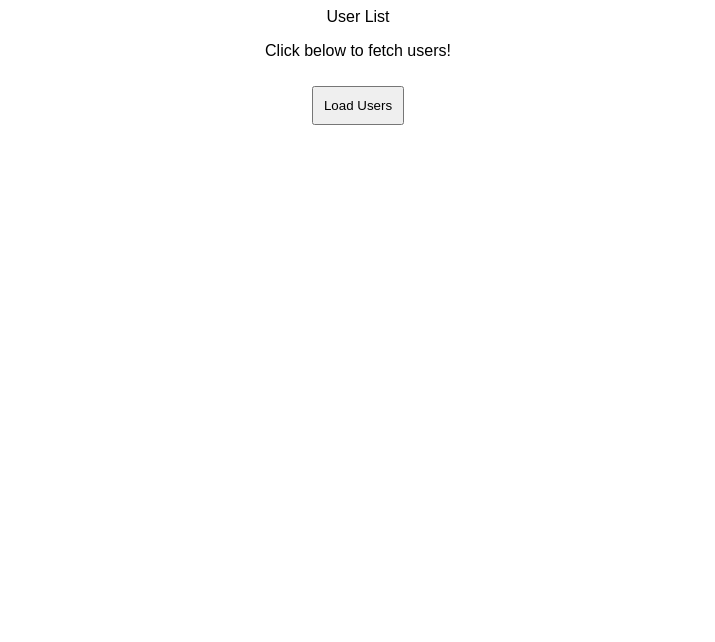
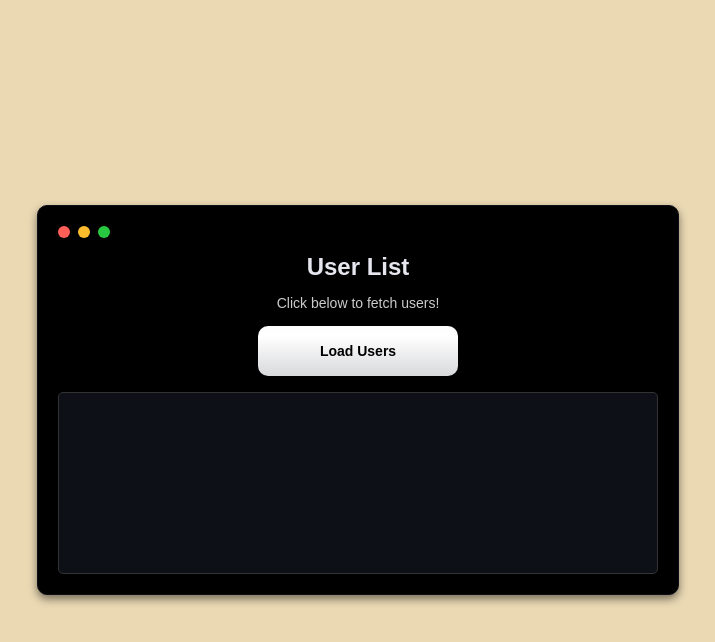
Before and after one commit to NadaAshraf25003/Level-1-Basic-Codveda, a website: page index.html in a window 1280 px wide. Shown: the whole page, without its empty margins (282-997 px from the left). Drawn offline with Linux system fonts and the light colour scheme.

Commit message:
Update css.css

```diff
--- a/css.css
+++ b/css.css
@@ -1,22 +1,101 @@
+
+/* Global Styles */
 body {
+    background-color: #ebd9b4;
     font-family: Arial, sans-serif;
-    text-align: center;
+    margin: 0;
+    padding: 0;
+    display: flex;
+    justify-content: center;
+    align-items: center;
+    flex-direction: column;
+    min-height: 100vh;
 }
 
-button {
-    padding: 10px;
-    margin: 10px;
+.card {
+    width: 90%;
+    max-width: 600px;
+    padding: 20px;
+    border: 1px solid #0d1117;
+    border-radius: 10px;
+    background-color: #000;
+    box-shadow: 0 4px 8px rgba(0, 0, 0, 0.5);
     cursor: pointer;
+    text-align: center;
+    color: #e6e6ef;
 }
 
-ul {
-    list-style-type: none;
+.mac-header {
+    display: flex;
+    justify-content: flex-start;
+    gap: 8px;
+    margin-bottom: 15px;
+}
+
+.mac-header span {
+    width: 12px;
+    height: 12px;
+    border-radius: 50%;
+}
+
+.red { background-color: #ff5f57; }
+.yellow { background-color: #ffbd2e; }
+.green { background-color: #28c941; }
+
+.card-title {
+    font-size: 24px;
+    font-weight: bold;
+    margin-bottom: 10px;
+}
+
+.card-description {
+    font-size: 14px;
+    color: #ccc;
+    margin-bottom: 15px;
+}
+
+.code-editor {
+    background-color: #0d1117;
+    color: #dcdcdc;
+    font-size: 14px;
+    line-height: 1.5;
+    border-radius: 5px;
+    padding: 15px;
+    overflow: auto;
+    height: 150px;
+    border: 1px solid #333;
+    text-align: left;
+}
+
+/* Responsive User List */
+.user-list {
+    list-style: none;
     padding: 0;
 }
 
-li {
-    background: lightgray;
-    margin: 5px;
+.user-list li {
+    background: #222;
+    margin: 5px 0;
     padding: 10px;
     border-radius: 5px;
 }
+
+/* Responsive Button */
+button {
+    width: 100%;
+    max-width: 200px;
+    height: 50px;
+    border: none;
+    border-radius: 10px;
+    background: linear-gradient(to top, #D8D9DB 0%, #fff 80%, #FDFDFD 100%);
+    font-size: 14px;
+    font-weight: bold;
+    cursor: pointer;
+    transition: 0.3s;
+    margin-bottom: 1rem;
+}
+
+button:hover {
+    background: linear-gradient(to top, #D8D9DB 0%, #fff 50%, #FDFDFD 100%);
+    box-shadow: 0 4px 8px rgba(0, 0, 0, 0.2);
+}
```
